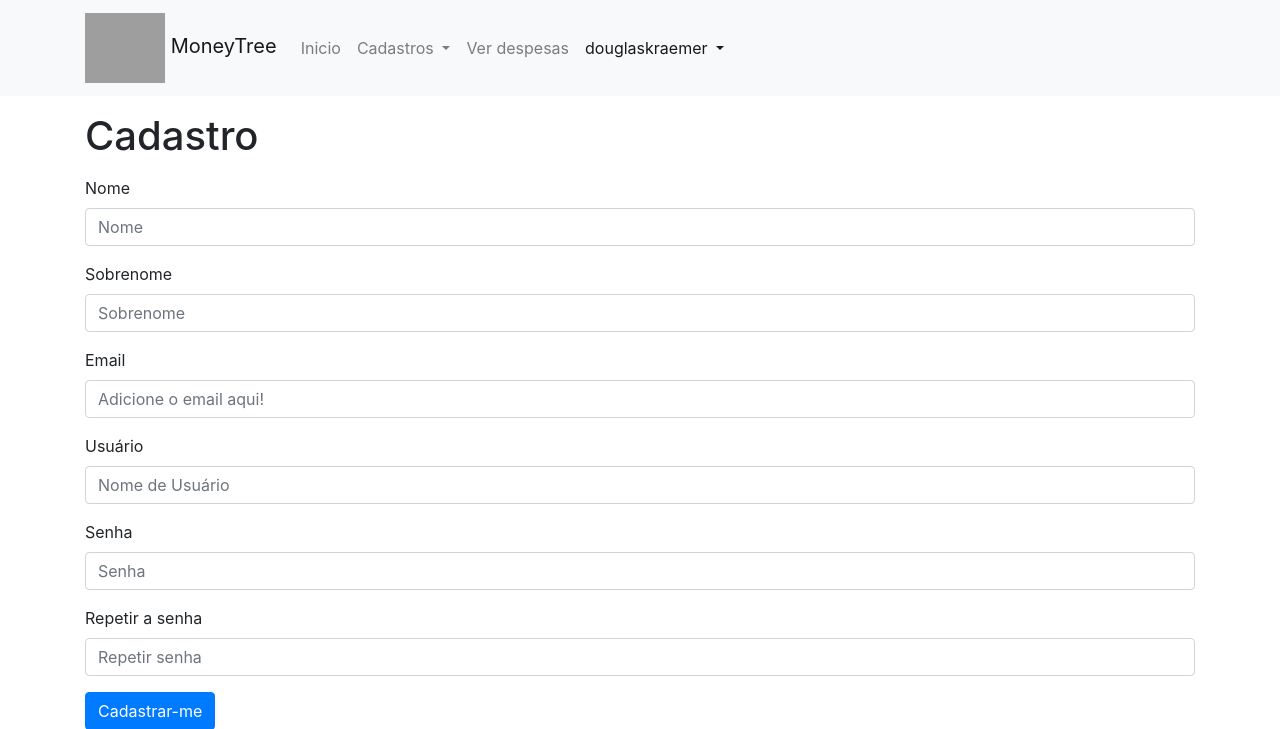
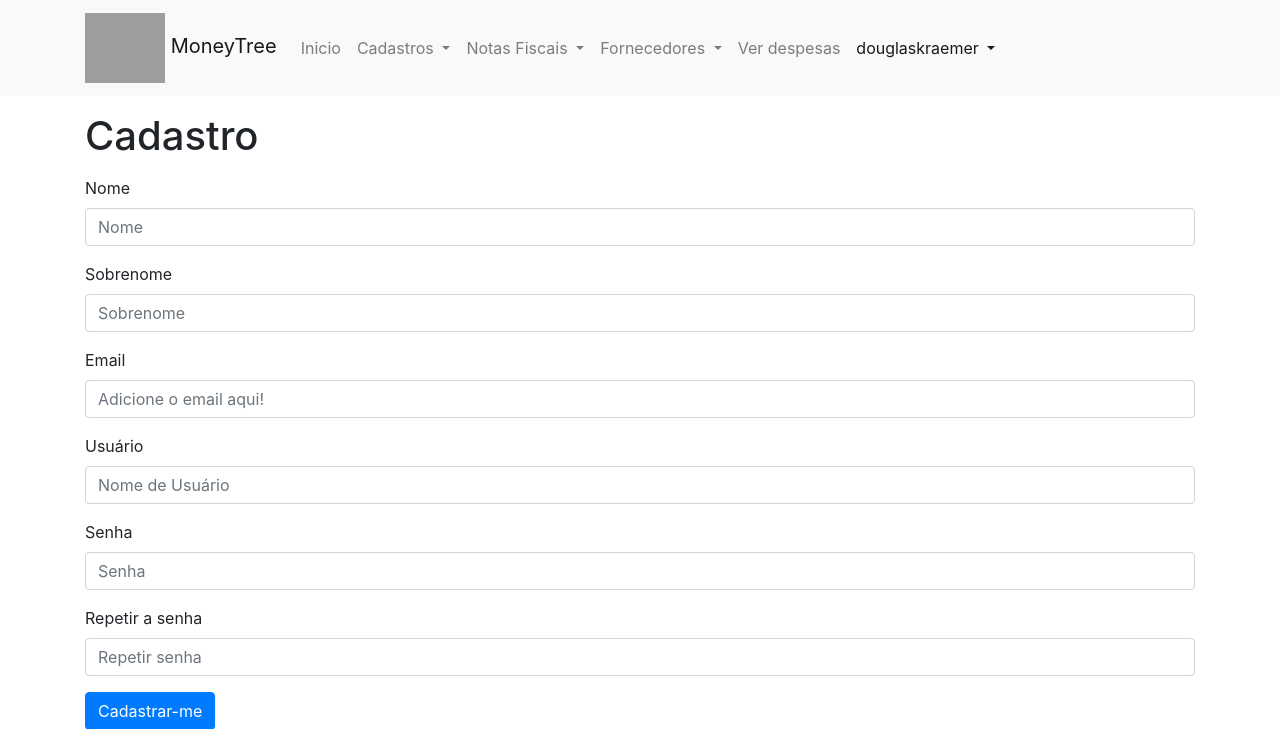
Before and after one commit to Douglaskraemer/money-tree, a Django app: page /accounts/cadastro/ in a window 1280 px wide. Shown: the top 729 px of the page. Run offline with Django 3.2, Linux system fonts and the light colour scheme; a user stored in the database is signed in; some libraries are stand-ins or nearby versions; grey boxes are pictures that could not be loaded.

Commit message:
Foi Alterado os medels e os templates

```diff
--- a/cadastros/views.py
+++ b/cadastros/views.py
@@ -127,5 +127,6 @@ class DespesaList(LoginRequiredMixin, ListView):
     template_name = "cadastros/listas/despesa.html"
 
     def get_queryset(self):
-        self.object_list = Despesa.objects.filter(usuario=self.request.user)
+        self.object_list = Despesa.objects.filter(
+            usuario=self.request.user).order_by('vencimento')
         return self.object_list
--- a/templates/parciais/_nav.html
+++ b/templates/parciais/_nav.html
@@ -51,7 +51,28 @@
                     </a>
                     <div class="dropdown-menu" aria-labelledby="navbarDropdownMenuLink">
                         <a class="dropdown-item" href="{% url 'cadastrar-despesa' %}">Cadastrar despesas</a>
-                        <a class="dropdown-item" href="{% url 'cadastrar-categoria' %}">Cadastrar categoria</a>
+                    </div>
+                </li>
+                <li class="nav-item dropdown">
+                    <a class="nav-link dropdown-toggle" href="{% url 'index' %}" id="navbarDropdownMenuLink"
+                        data-toggle="dropdown" aria-haspopup="true" aria-expanded="false">
+                        Notas Fiscais
+                    </a>
+                    <div class="dropdown-menu" aria-labelledby="navbarDropdownMenuLink">
+                        <a class="dropdown-item" href="#">Cadastrar Notas fiscais</a>
+                        <a class="dropdown-item" href="#">Ver Notas fiscais </a>
+                    </div>
+                </li>
+                <li class="nav-item dropdown">
+                    <a class="nav-link dropdown-toggle" href="{% url 'index' %}" id="navbarDropdownMenuLink"
+                        data-toggle="dropdown" aria-haspopup="true" aria-expanded="false">
+                        Fornecedores
+                    </a>
+                    <div class="dropdown-menu" aria-labelledby="navbarDropdownMenuLink">
+                        <a class="dropdown-item" href="#">Cadastrar Fornecedores</a>
+                        <a class="dropdown-item" href="#">Ver Fornecedores</a>
+                        <a class="dropdown-item" href="#">Incluir Boletos</a>
+                        <a class="dropdown-item" href="#">Comprovantes de Pagamento</a>
                     </div>
                 </li>
                 <li class="nav-item">
```
Also changed, not shown: cadastros/admin.py (+11 -1 lines), cadastros/models.py (+8 -1 lines), cadastros/migrations/0004_despesa_opcoes.py (added), cadastros/migrations/0005_auto_20200928_2201.py (added), db.sqlite3.
